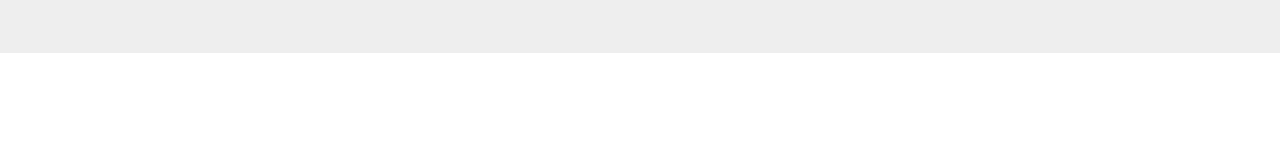
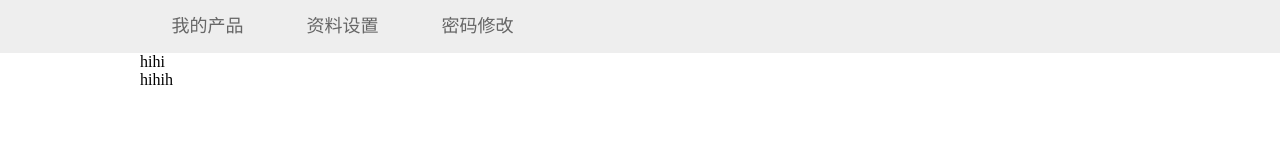
Before and after one commit to 7986LiChang/navcontroller-by-react, a React app: page / in a window 1280 px wide. Built offline with nearby package versions, Linux system fonts and the light colour scheme.

Commit message:
实现navbar,但点击同时active两个item

```diff
--- a/cfg/defaults.js
+++ b/cfg/defaults.js
@@ -45,6 +45,10 @@ function getDefaultModules() {
         loader: 'style-loader!css-loader!stylus-loader'
       },
       {
+        test: /\.json/,
+        loader: 'json-loader'
+      },
+      {
         test: /\.(png|jpg|gif|woff|woff2)$/,
         loader: 'url-loader?limit=8192'
       },
--- a/package.json
+++ b/package.json
@@ -40,6 +40,7 @@
     "file-loader": "^0.9.0",
     "glob": "^7.0.0",
     "isparta-instrumenter-loader": "^1.0.0",
+    "json-loader": "^0.5.7",
     "karma": "^1.0.0",
     "karma-chai": "^0.1.0",
     "karma-coverage": "^1.0.0",
--- a/src/components/Main.js
+++ b/src/components/Main.js
@@ -1,22 +1,38 @@
-require('normalize.css/normalize.css');
-require('styles/App.scss');
+import 'normalize.css/normalize.css';
+import 'styles/App.scss';
 
 import React from 'react';
 
+let liItemDatas = require('../data/liItemDatas.json');
+
 //nav中的li组件
-export class navItem extends React.Component{
+class NavItem extends React.Component{
 	constructor(props){
 		super(props);
+		this.handleClick = this.handleClick.bind(this);
+
 	}
 
 	static defaultProps = {
 
 	};
 
+	点击某个item
+	handleClick(e){
+		//active该item
+
+		this.props.itemActive();
+
+		e.stopPropagation();
+		e.preventDefault();
+	}
+
 	render(){
+		let aClassName = (this.props.isactive.isActive) ? 'is-active' : 'is-noactive';
+
 		return (
 			<div>
-				<li></li>
+				<li><a className={aClassName} onClick={this.handleClick}>{this.props.data.content}</a></li>
 			</div>
 		);
 	}
@@ -25,14 +41,35 @@ export class navItem extends React.Component{
 export default class AppComponent extends React.Component {
 	constructor(props){
 		super(props);
+		this.state = {
+			navItemStateArr: [
+				// {
+				// 		isActive: false
+				// }
+			]
+		};
+
 	}
 
 	static defaultProps = {
 
 	};
 
+
 	render() {
-		var navItems = [];
+		let navItems = [];
+		let navItemStateArr = this.state.navItemStateArr;
+
+		liItemDatas.forEach( function(value, index){
+			//初始化isActive
+			if(!navItemStateArr[index]){
+				navItemStateArr[index] = {
+					isActive: false
+				};
+			}
+
+			navItems.push(<NavItem key={index} data={value} isactive={navItemStateArr[index]} itemActive={this.itemActive(index)}/>);
+		}.bind(this));
 
 	    return (
 	    	<div className="main">
@@ -43,9 +80,21 @@ export default class AppComponent extends React.Component {
 	    		</div>
 
 	    		<div className="main-content">
-
+	    			<p>hihi<br/>hihih</p>
 	    		</div>
 	    	</div>
 	    );
   	}
+
+  	itemActive(index){
+  		return function(){
+			let navItemStateArr = this.state.navItemStateArr;
+
+			navItemStateArr[index].isActive = true;
+  			this.setState({
+  				navItemStateArr: navItemStateArr
+  			});
+  		}.bind(this);
+  	}
+
 }
--- /dev/null
+++ b/src/data/liItemDatas.json
@@ -0,0 +1,12 @@
+[
+	{
+		"content":"我的产品"
+
+	},
+	{
+		"content":"资料设置"
+	},
+	{
+		"content":"密码修改"
+	}
+]
--- a/src/styles/App.scss
+++ b/src/styles/App.scss
@@ -21,6 +21,9 @@ html, body {
   width: 100%;
   height: 53px;
   background-color: #eee;
+  position: fixed;
+  top: 0;
+  z-index: 101;
 
   ul{
     width: 1000px;
@@ -37,26 +40,36 @@ html, body {
     font-size: 18px;
     font-family: Microsoft Yahei;
 
-
     a{
       text-decoration: none;
       display: block;
       color: #666;
+      cursor: pointer;
 
       &:hover{
         border-bottom: 1px solid #5fd8ca;
         color: #000;
       }
-      &:active{
+
+      &.is-active{
         border-bottom: 1px solid #5fd8ca;
         color: #000;
+      }
+      &.is-noactive{
+        border-bottom: none;
+        color: #666;
       }
     }
 
   }
 }
 
+
+
 .main-content{
-  width: 100%;
+  width: 1000px;
   height: 680px;
+  // margin-top: 53px;
+  margin : 0 auto;
+  margin-top: 53px;
 }
```
